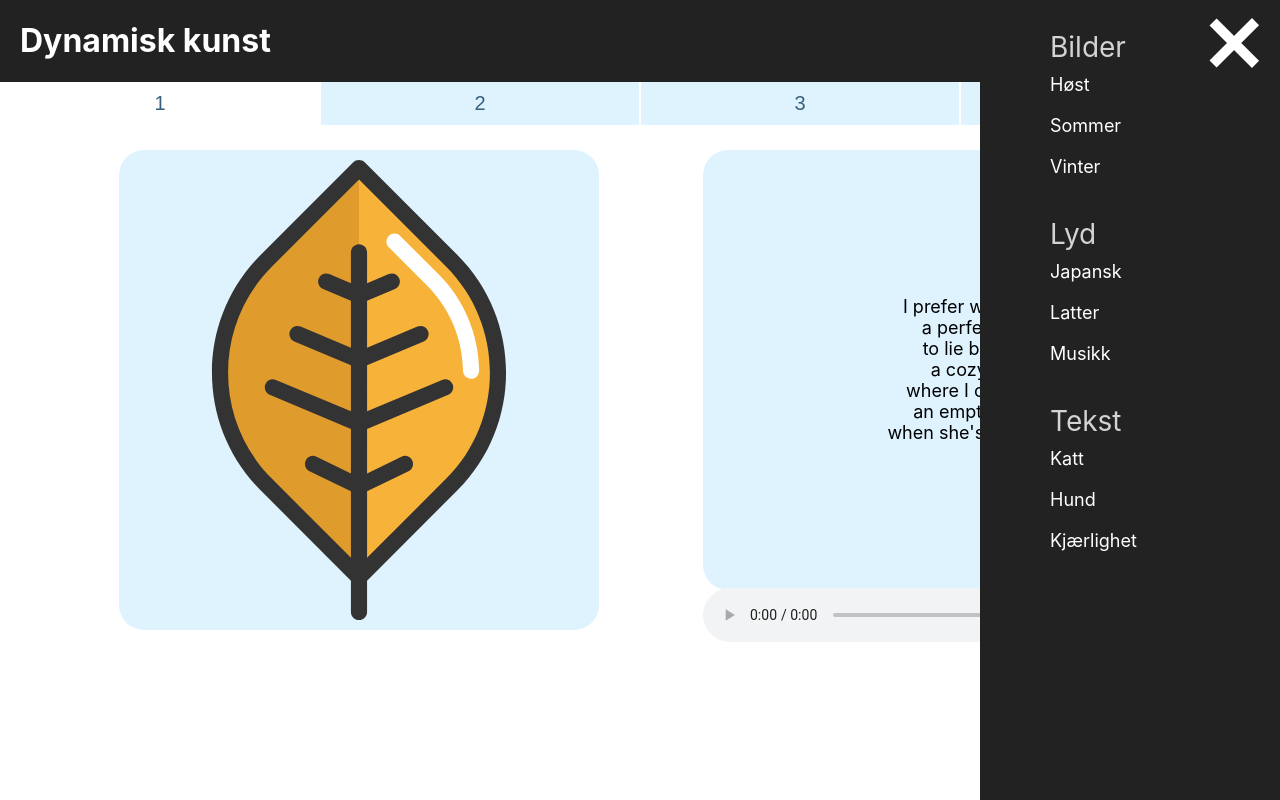
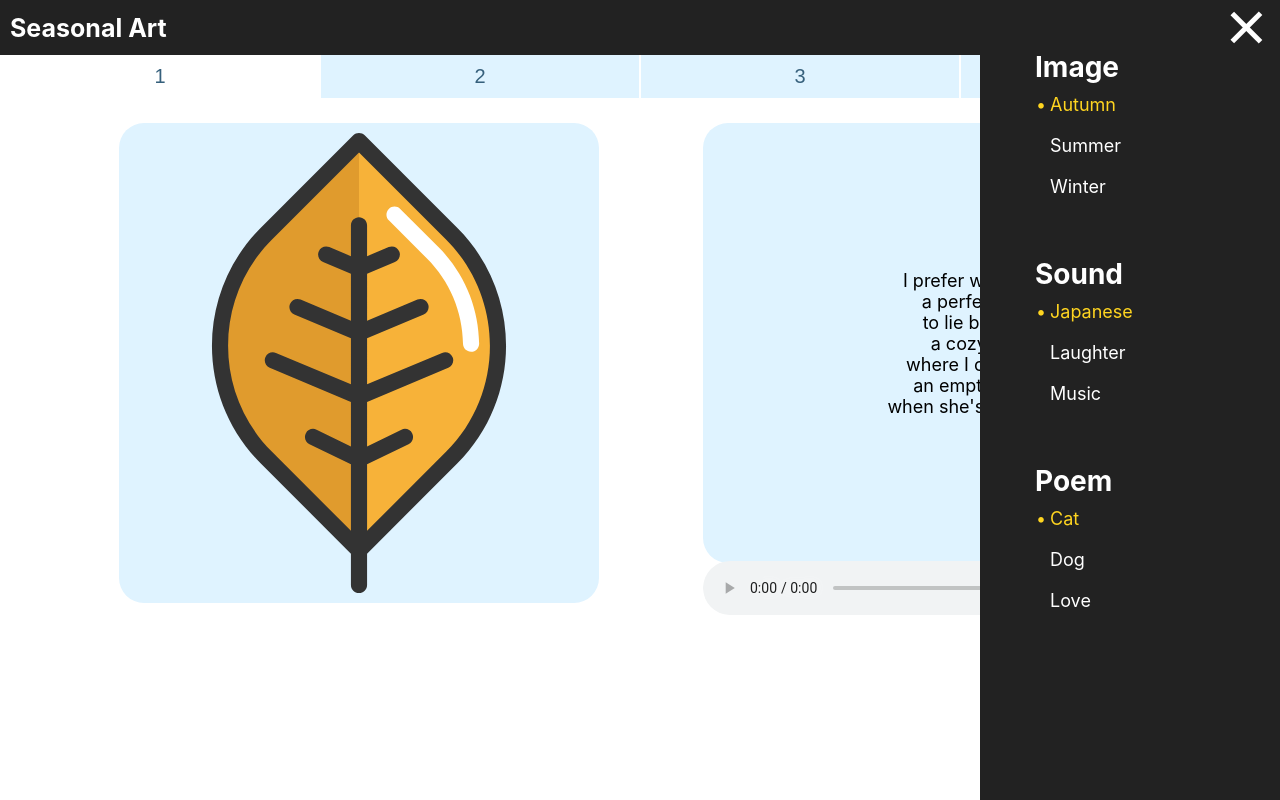
Before and after one commit to Casperfeng/it2810-prosjekt2, a React (Create React App) app: page / in a window 1280 px wide. Both pictures are taken after a click on the element 1235 px from the left and 40 px from the top of the page. Built offline with nearby package versions, Linux system fonts and the light colour scheme.

Commit message:
Style/header

```diff
--- a/src/components/Header/Header.css
+++ b/src/components/Header/Header.css
@@ -1,10 +1,41 @@
 .header {
   display: flex;
+  flex-flow: row nowrap;
   justify-content: space-between;
   background: #222222;
+  height: 55px;
+  box-sizing: border-box;
 }
 
 .title {
-  margin-left: 20px;
+  margin: 0px;
+  box-sizing: border-box;
+  padding: 10px;
   color: white;
+  justify-self: stretch;
+  align-self: center;
+  font-size: 22px;
 }
+
+.title-short {
+  display: block;
+}
+
+.title-long {
+  display: none;
+}
+
+/* Tablet and desktop (and mobiles in landscape) */
+@media only screen and (min-width: 425px) {
+  .title {
+    font-size: 25px;
+  }
+
+  .title-short {
+    display: none;
+  }
+
+  .title-long {
+    display: block;
+  }
+}
--- a/src/components/Header/Header.js
+++ b/src/components/Header/Header.js
@@ -7,7 +7,8 @@ import Menu from './Menu/Menu';
 export default function Header(props) {
   return (
     <header className='header'>
-      <h1 className='title'>Dynamisk kunst</h1>
+      <h1 className='title title-long'>Seasonal Art</h1>
+      <h1 className='title title-short'>S. Art</h1>
       <Menu
       svgIndex={props.svgIndex}
       poemIndex={props.poemIndex}
--- a/src/components/Header/Menu/BurgerMenu/BurgerMenu.css
+++ b/src/components/Header/Menu/BurgerMenu/BurgerMenu.css
@@ -1,5 +1,5 @@
 .burgermenu {
-  z-index: 150;
+  z-index: 100;
   display: flex;
   flex-direction: column;
   justify-content: center;
@@ -7,14 +7,15 @@
 
 .bar {
   transition: 0.3s;
-  margin-top: 5px;
+  margin-top: 2.5px;
+  margin-bottom: 2.5px;
   background-color: white;
-  width: 60px;
-  height: 10px;
+  width: 40px;
+  height: 5px;
 }
 
 .event1{
-  transform: rotate(-45deg) translate(-11px, 10px);
+  transform: rotate(-45deg) translate(-6px, 8px);
 }
 
 .event2{
@@ -22,5 +23,5 @@
 }
 
 .event3{
-  transform: rotate(45deg) translate(-11px, -10px);
+  transform: rotate(45deg) translate(-6px, -8px);
 }
--- a/src/components/Header/Menu/HistoryMenu/HistoryMenu.css
+++ b/src/components/Header/Menu/HistoryMenu/HistoryMenu.css
@@ -5,6 +5,7 @@
   justify-content: space-evenly;
   align-items: center;
 }
+
 .historyBtn {
   height: 60px;
   width: 45px;
--- a/src/components/Header/Menu/HistoryMenu/HistoryMenu.js
+++ b/src/components/Header/Menu/HistoryMenu/HistoryMenu.js
@@ -5,22 +5,22 @@ class HistoryMenu extends React.Component { //TODO: Useless constructor?
     super(props);
   }
   undoColor() {
-    return this.props.historyIndex > 1 ? "white" : "#222222"
+    return this.props.historyIndex > 1 ? "white" : "#444444";
   }
 
   redoColor() {
-    return this.props.historyIndex < this.props.historySize ? "white" : "#222222"
+    return this.props.historyIndex < this.props.historySize ? "white" : "#444444";
   }
 
   render() {
     return <div className="historymenu">
       <svg className="historyBtn" onClick = {this.props.handleUndo}>
         <polygon fill = {this.undoColor()}
-        points="25,10 25,20 45,20 45,40 25,40 25,50 0,30"/>
+        points="25,15 25,22 41,22 41,38 25,38 25,45 5,30"/>
       </svg>
       <svg className="historyBtn" onClick = {this.props.handleRedo}>
         <polygon fill = {this.redoColor()}
-        points="20,10 20,20 0,20 0,40 20,40 20,50 45,30"/>
+        points="20,15 20,22 4,22 4,38 20,38 20,45 40,30"/>
       </svg>
     </div>
   }
--- a/src/components/Header/Menu/Menu.css
+++ b/src/components/Header/Menu/Menu.css
@@ -1,8 +1,9 @@
 .menu {
   display: flex;
-  width: 215px;
+  width: 195px;
   cursor: pointer;
 }
+
 .burgerMenuContainer {
   display: flex;
 }
--- a/src/components/Header/Menu/SideNav/SideNav.css
+++ b/src/components/Header/Menu/SideNav/SideNav.css
@@ -1,31 +1,53 @@
 .sidenav {
   z-index: 99;
   display: flex;
+  flex-direction: column;
   background-color: #222222;
   position: absolute;
   right: 0;
   overflow: auto;
   width: 300px;
-  height: 100%;
-  flex-direction: column;
+  height: 100vh;
 }
 
-.menu-item {
-  color: #d3d3d3;
+.category {
+  color: white;
   font-size: 28px;
-  padding-top: 30px;
+  padding-top: 50px;
   align-self: start;
-  margin-left: 70px;
+  margin-left: 55px;
+  font-weight: bold;
 }
 
-.menu-option {
+.option {
   font-size: 18px;
   margin: 10px auto 10px 70px;
   color: white;
 }
 
-.menu-option:hover {
+.option:hover {
   cursor: pointer;
-  color: orange;
-  text-decoration: underline;
+  color: #ffd520;
+  font-weight: bold;
 }
+
+.option-active {
+  color: #ffd520;;
+}
+
+.option-active::before {
+  content: "\2022";  /* Add bullet point */
+  font-weight: bold;
+  display: inline-block; /* Needed to add space between the bullet and the text */
+  width: 1em;
+  margin-left: -1em;
+}
+
+.option-active:hover {
+  cursor: default;
+  font-weight: normal;
+}
+
+.empty-box {
+  padding: 25px;
+}
--- a/src/components/Header/Menu/SideNav/SideNav.js
+++ b/src/components/Header/Menu/SideNav/SideNav.js
@@ -4,18 +4,19 @@ import './SideNav.css';
 export default function SideNav(props) {
   return (
     <div className='sidenav'>
-      <div className='menu-item'>Bilder</div>
-      <p className='menu-option' onClick={() => props.onSvgIndexChanged(0)}>Høst</p>
-      <p className='menu-option' onClick={() => props.onSvgIndexChanged(1)} > Sommer</p>
-      <p className='menu-option' onClick={() => props.onSvgIndexChanged(2)} > Vinter</p>
-      <div className='menu-item'>Lyd</div>
-      <p className='menu-option' onClick={() => props.onAudioIndexChanged(0)} >Japansk</p>
-      <p className='menu-option' onClick={() => props.onAudioIndexChanged(1)}>Latter</p>
-      <p className='menu-option' onClick={() => props.onAudioIndexChanged(2)}>Musikk</p>
-      <div className='menu-item'>Tekst</div>
-      <p className='menu-option' onClick={() => props.onPoemIndexChanged(0)} >Katt</p>
-      <p className='menu-option' onClick={() => props.onPoemIndexChanged(1)}>Hund</p>
-      <p className='menu-option' onClick={() => props.onPoemIndexChanged(2)}>Kjærlighet</p>
+      <div className='category'>Image</div>
+      <p className={`option ${props.svgIndex === 0 ? 'option-active' : ''}`} onClick={() => props.onSvgIndexChanged(0)}>Autumn</p>
+      <p className={`option ${props.svgIndex === 1 ? 'option-active' : ''}`} onClick={() => props.onSvgIndexChanged(1)} >Summer</p>
+      <p className={`option ${props.svgIndex === 2 ? 'option-active' : ''}`} onClick={() => props.onSvgIndexChanged(2)} >Winter</p>
+      <div className='category'>Sound</div>
+      <p className={`option ${props.audioIndex === 0 ? 'option-active' : ''}`} onClick={() => props.onAudioIndexChanged(0)} >Japanese</p>
+      <p className={`option ${props.audioIndex === 1 ? 'option-active' : ''}`} onClick={() => props.onAudioIndexChanged(1)}>Laughter</p>
+      <p className={`option ${props.audioIndex === 2 ? 'option-active' : ''}`} onClick={() => props.onAudioIndexChanged(2)}>Music</p>
+      <div className='category'>Poem</div>
+      <p className={`option ${props.poemIndex === 0 ? 'option-active' : ''}`} onClick={() => props.onPoemIndexChanged(0)} >Cat</p>
+      <p className={`option ${props.poemIndex === 1 ? 'option-active' : ''}`} onClick={() => props.onPoemIndexChanged(1)}>Dog</p>
+      <p className={`option ${props.poemIndex === 2 ? 'option-active' : ''}`} onClick={() => props.onPoemIndexChanged(2)}>Love</p>
+      <div className="empty-box"></div>
     </div>
   )
 }
```
